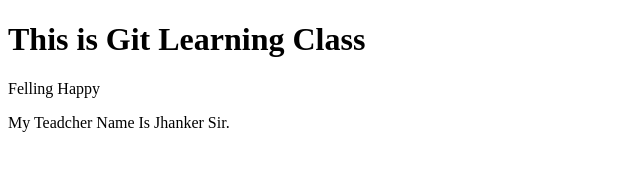
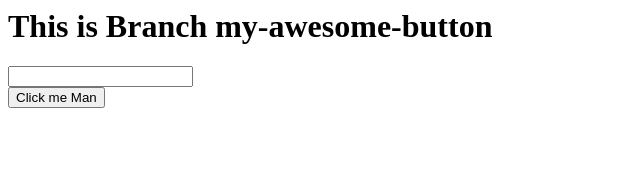
Before and after one commit to MD-ABU-RAIHAN/demo-1, a plain HTML site: page index.html in a window 1280 px wide. Shown: the whole page, without its empty margins (0-640 px from the left). Drawn offline with Linux system fonts and the light colour scheme.

Commit message:
done adding button

```diff
--- a/index.html
+++ b/index.html
@@ -1,15 +1,4 @@
-<!DOCTYPE html>
-<html lang="en">
-<head>
-    <meta charset="UTF-8">
-    <meta http-equiv="X-UA-Compatible" content="IE=edge">
-    <meta name="viewport" content="width=
-    , initial-scale=1.0">
-    <title>Document</title>
-</head>
-<body>
-    <h1>This is Git Learning Class</h1>
-    <p>Felling Happy</p>
-    <p>My Teadcher Name Is Jhanker Sir.</p>
-</body>
-</html>
+<h1>This is Branch my-awesome-button</h1>
+<input type="text">
+<br>
+<button>Click me Man</button>
```
